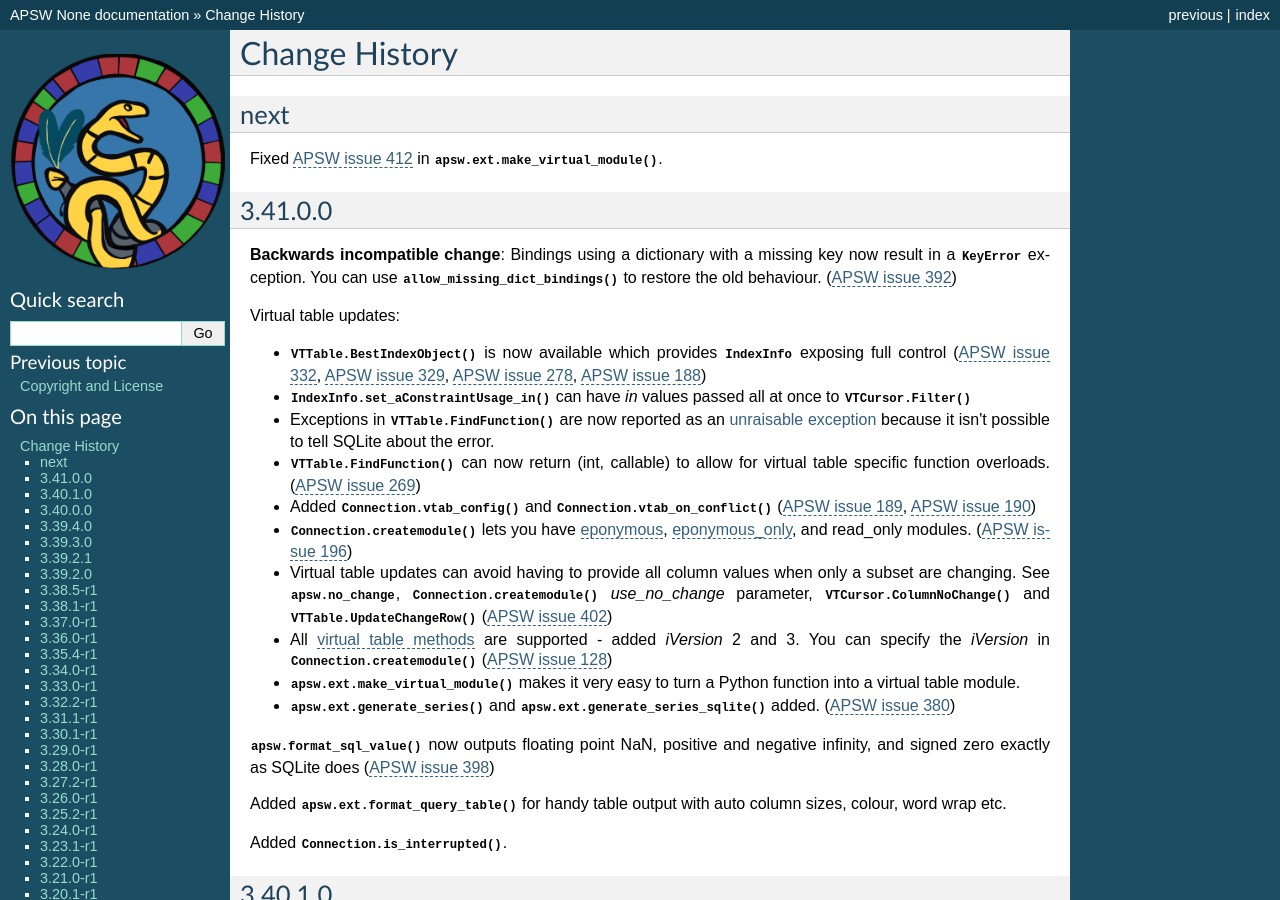
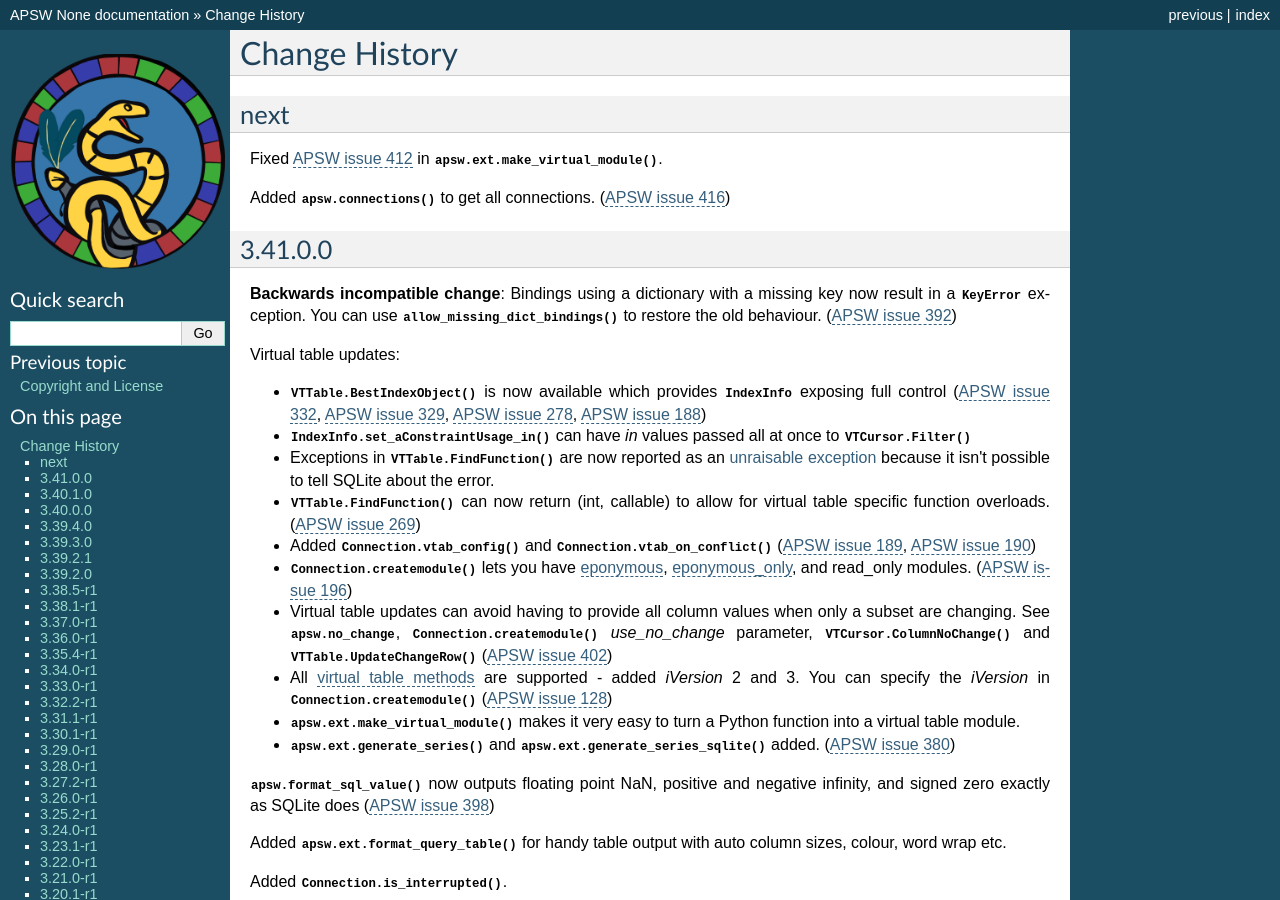
Before and after one commit to rogerbinns/apsw, a Sphinx documentation site: the page built from doc/changes.rst, in a window 1280 px wide and 900 px high. Built offline with Sphinx 7.4.7, drawn with Linux system fonts in a browser that asks for light colours; pages that are not in the unit, such as notebooks, are missing from menus; the version number is read from the project's files by our own code.

Commit message:
Finish adding apsw.connections
Closes #416

```diff
--- a/doc/changes.rst
+++ b/doc/changes.rst
@@ -7,6 +7,8 @@
 ====
 
 Fixed :issue:`412` in :meth:`apsw.ext.make_virtual_module`.
+
+Added :meth:`apsw.connections` to get all connections. (:issue:`416`)
 
 3.41.0.0
 ========
```
